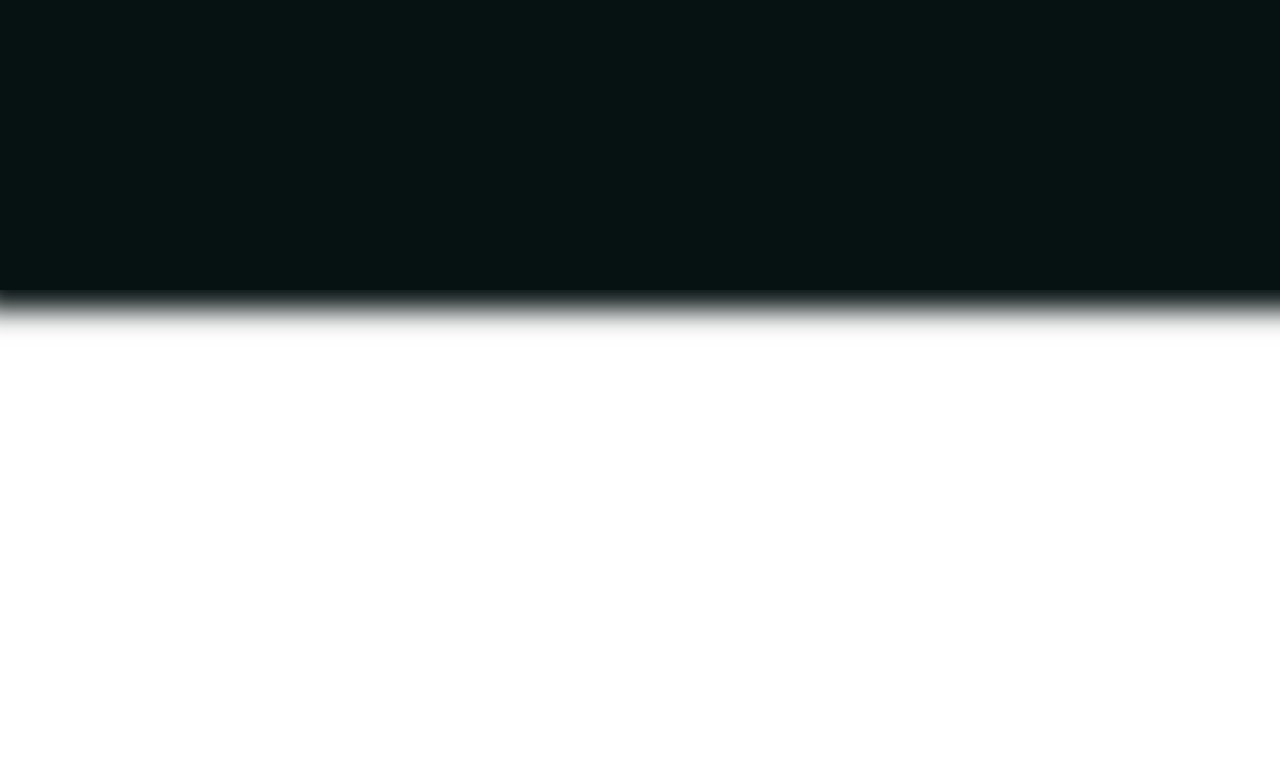
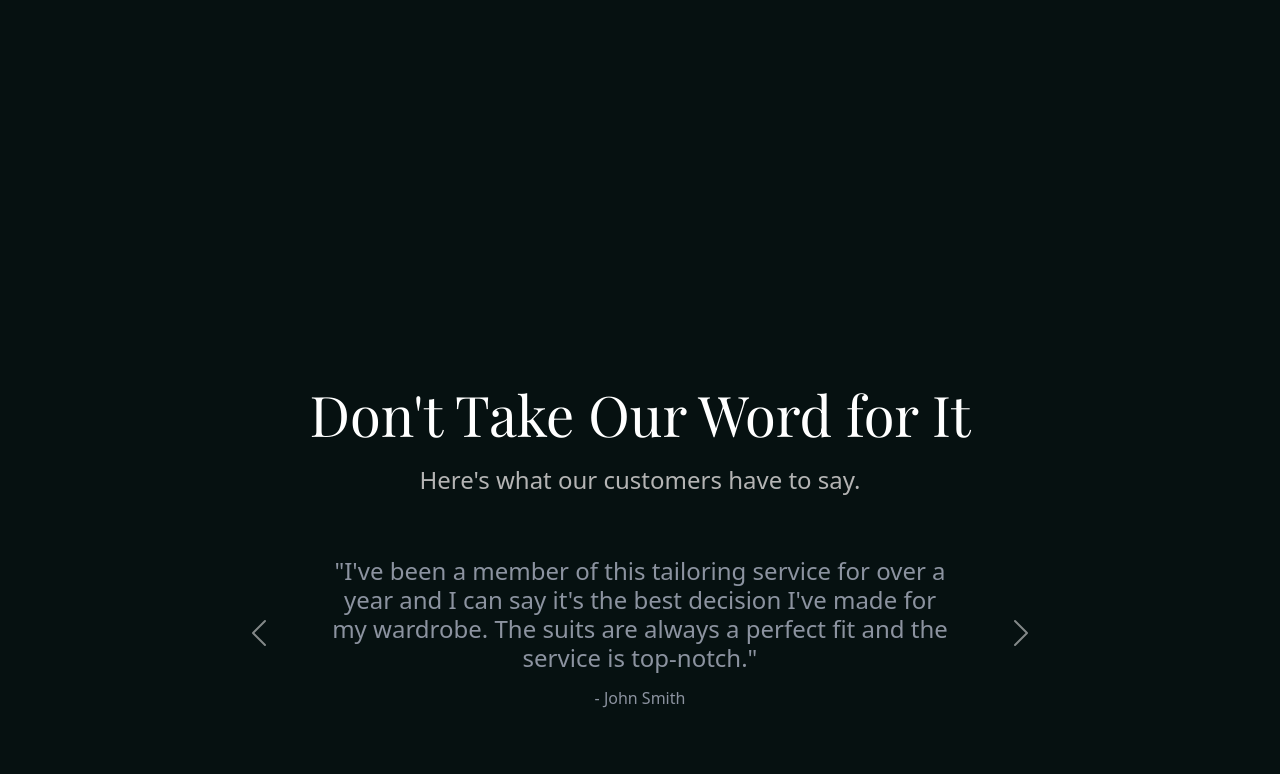
Before and after one commit to mabdulwadud/project-ecomm, a plain HTML site: page src/index.html in a window 1280 px wide. Shown: the part 1310-2084 px from the top of the page. Drawn offline with nearby package versions, Linux system fonts and the light colour scheme.

Commit message:
added testimonials section

```diff
--- a/src/index.html
+++ b/src/index.html
@@ -98,7 +98,39 @@
     </section>
 
     <!-- Testimonials Section -->
-    <section id="testimonials"></section>
+    <section id="testimonials">
+        <h1 class="testimonial-header text-center">Don't Take Our Word for It</h1>
+        <h6 class="testimonial-subhead text-center">Here's what our customers have to say.</h6>
+        <div id="carouselExampleFade" class="carousel slide carousel-slide">
+            <div class="carousel-inner text-center">
+              <div class="carousel-item active">
+                <h3 class="testimonial">"I've been a member of this tailoring service for over a year and I can say it's the best decision I've made for my wardrobe. The suits are always a perfect fit and the service is top-notch."</h3>
+                <h6 class="name pt-3">- John Smith</h6>
+
+              </div>
+              <div class="carousel-item">
+                <h3 class="testimonial">"The attention to detail and the quality of the fabrics is what sets this service apart. I've recommended it to all of my colleagues and friends. They're always impressed by how great I look in my suits."</h3>
+                <h6 class="name pt-3">- Jane Smith</h6>
+              </div>
+              <div class="carousel-item">
+                <h3 class="testimonial">"I was hesitant to try a new tailoring service, but I'm so glad I did. The results are incredible and the turnaround time is lightning fast. I highly recommend this service to anyone in need of a great suit."</h3>
+                <h6 class="name pt-3">- Robert Brown</h6>
+              </div>
+              <div class="carousel-item">
+                <h3 class="testimonial">"As a busy professional, I don't have a lot of time to shop for suits. This tailoring service has made my life so much easier. The custom fit and expert tailoring are unmatched. I'm a loyal customer for life."</h3>
+                <h6 class="name pt-3">- Michael Johnson</h6>
+              </div>
+            </div>
+            <button class="carousel-control-prev" type="button" data-bs-target="#carouselExampleFade" data-bs-slide="prev">
+              <span class="carousel-control-prev-icon" aria-hidden="true"></span>
+              <span class="visually-hidden">Previous</span>
+            </button>
+            <button class="carousel-control-next" type="button" data-bs-target="#carouselExampleFade" data-bs-slide="next">
+              <span class="carousel-control-next-icon" aria-hidden="true"></span>
+              <span class="visually-hidden">Next</span>
+            </button>
+          </div>
+    </section>
 
     <!-- Membership Section -->
     <section id="membership"></section>
--- a/src/styles/styles.css
+++ b/src/styles/styles.css
@@ -14,6 +14,7 @@ body *{margin: 0;}
 h1{
     font-family: "Playfair Display";
 }
+
 
 .hero-text{
     font-size: 4.5rem;
@@ -47,6 +48,7 @@ h1{
     padding: 7% 15%;
     position: relative;
     z-index: 2;
+    background-color: #061111;
 
 }
 
@@ -87,3 +89,27 @@ h1{
 .feature-desc:hover{
     background-color: #061111;
 }
+
+
+.testimonial-header{
+    color: #fff;
+    font-size: 3.5rem;
+}
+
+.testimonial-subhead{
+    margin-top: 1.2rem;
+    color:#b4b4b4;
+    font-size: 1.5rem;
+}
+.carousel-item{
+    padding: 7% 15%;
+}
+
+.testimonial{
+    color: #8c93a0;
+    font-size: 24px;
+}
+
+.name{
+    color: #8c93a0;
+}
```
Also changed, not shown: 3 other files.
